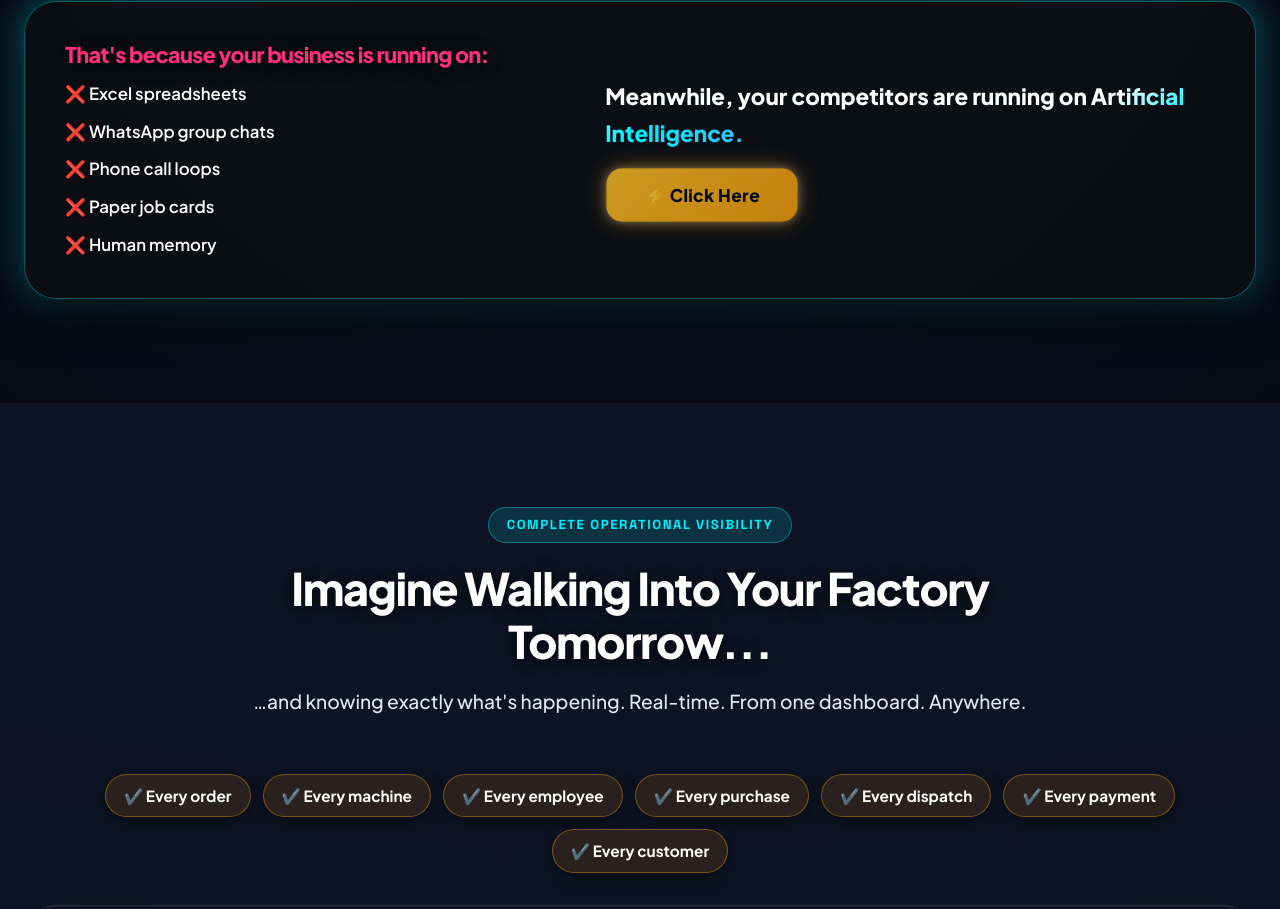
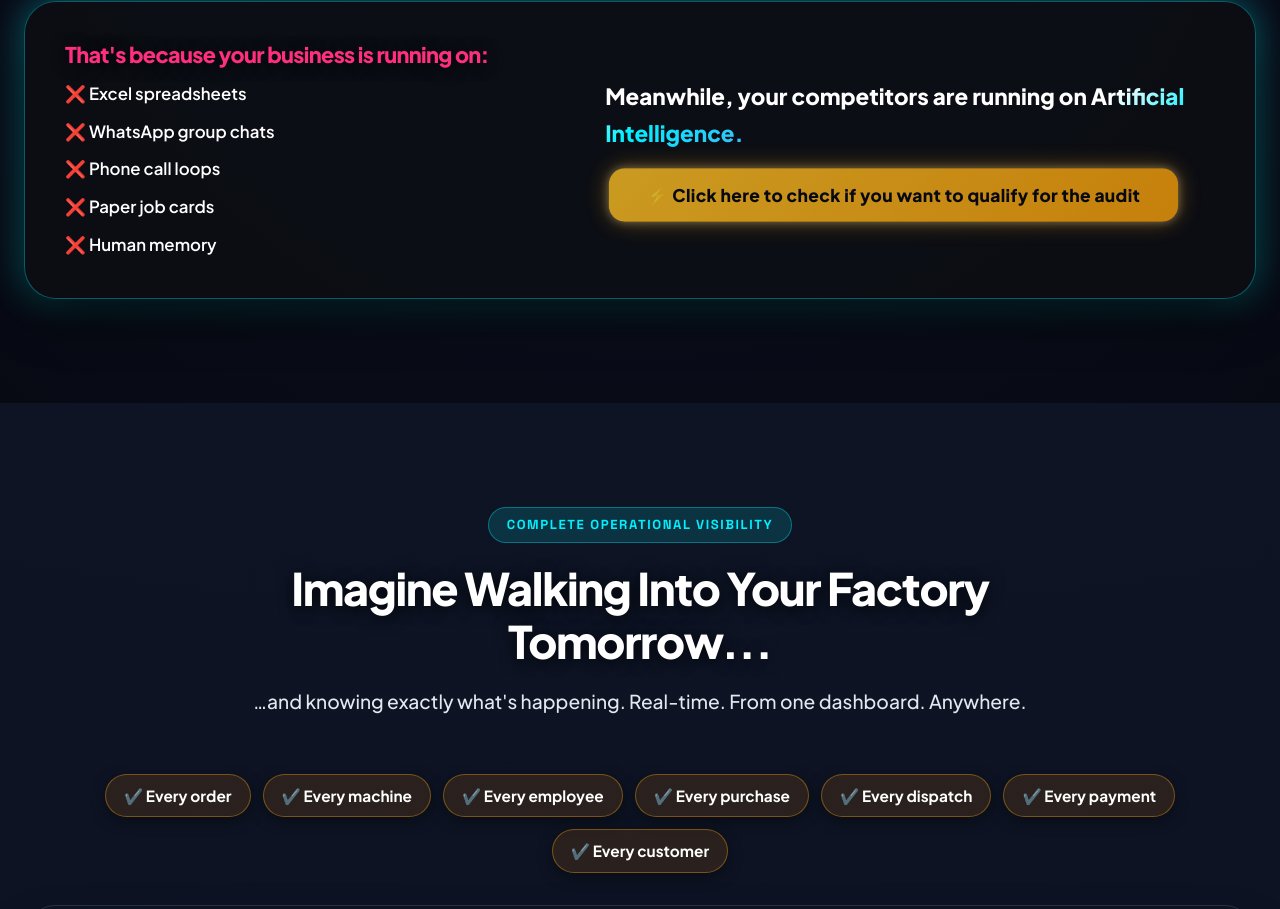
Before and after one commit to divijbuddareddy/CRM-Website, a plain HTML site: page index.html in a window 1280 px wide. Shown: the part 3250-4159 px from the top of the page. Drawn offline with Linux system fonts and the light colour scheme.

Commit message:
Update index.html

```diff
--- a/index.html
+++ b/index.html
@@ -418,7 +418,7 @@
               class="btn btn-gold btn-blinking open-audit-modal"
               style="font-size: 1.1rem; padding: 1rem 2.4rem;"
             >
-              ⚡ Click Here
+              ⚡ Click here to check if you want to qualify for the audit
             </button>
 
           </div>
```
